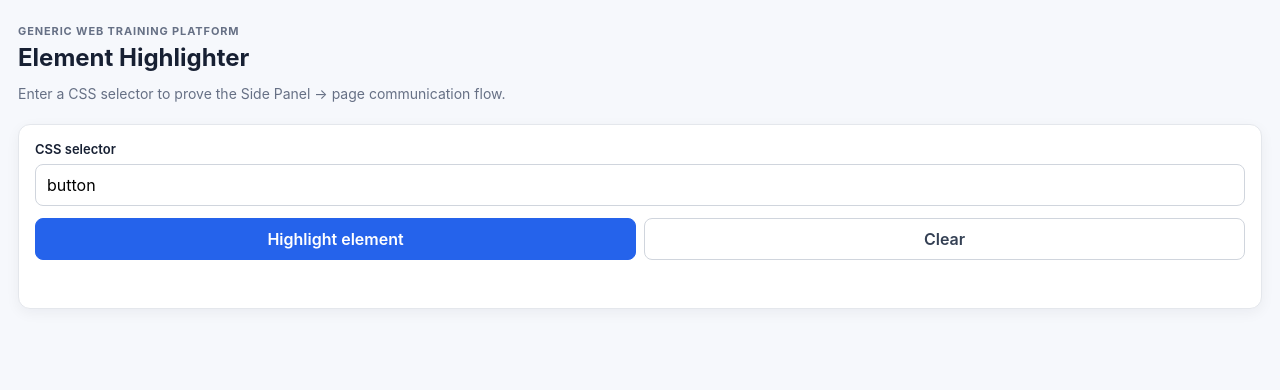
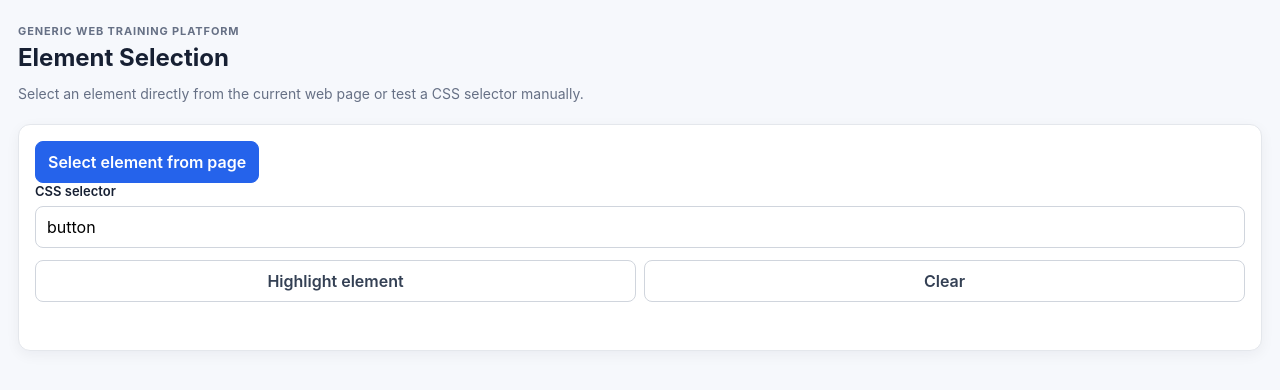
Before and after one commit to shabydevelop-code/Generic-Web-Training-Platform, a browser extension: page extension/sidepanel/sidepanel.html in a window 1280 px wide. Drawn offline with Linux system fonts and the light colour scheme.

Commit message:
Add element picker controls to Side Panel

```diff
--- a/extension/sidepanel/sidepanel.html
+++ b/extension/sidepanel/sidepanel.html
@@ -10,13 +10,25 @@
     <main class="panel">
       <header class="panel__header">
         <p class="eyebrow">Generic Web Training Platform</p>
-        <h1>Element Highlighter</h1>
+        <h1>Element Selection</h1>
         <p class="description">
-          Enter a CSS selector to prove the Side Panel → page communication flow.
+          Select an element directly from the current web page or test a CSS selector manually.
         </p>
       </header>
 
       <section class="card">
+        <button id="selectButton" class="button button--primary button--full" type="button">
+          Select element from page
+        </button>
+
+        <div id="selectedElement" class="selected-element" hidden>
+          <span class="selected-element__label">Selected element</span>
+          <strong id="selectedTag"></strong>
+          <code id="selectedSelector"></code>
+        </div>
+
+        <div class="divider"></div>
+
         <label for="selectorInput">CSS selector</label>
         <input
           id="selectorInput"
@@ -27,7 +39,7 @@
         />
 
         <div class="actions">
-          <button id="highlightButton" class="button button--primary" type="button">
+          <button id="highlightButton" class="button" type="button">
             Highlight element
           </button>
           <button id="clearButton" class="button" type="button">
```
